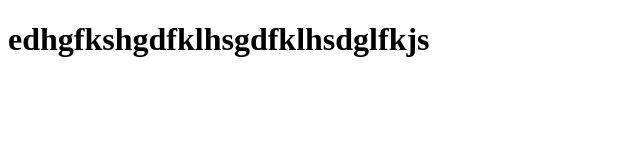
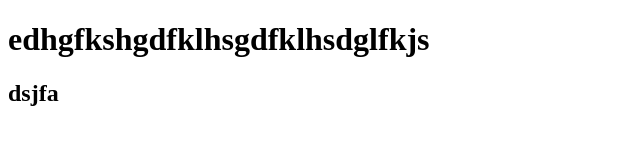
Before and after one commit to Lecuyer-Quentin/Premier-Projet, a plain HTML site: page index.html in a window 1280 px wide. Shown: the full height of the page, 0-640 px from the left. Drawn offline with Linux system fonts and the light colour scheme.

Commit message:
New title

```diff
--- a/index.html
+++ b/index.html
@@ -9,6 +9,7 @@
 <body>
 
     <h1>edhgfkshgdfklhsgdfklhsdglfkjs</h1>
+    <h2>dsjfa</h2>
 
 </body>
 </html>
```
